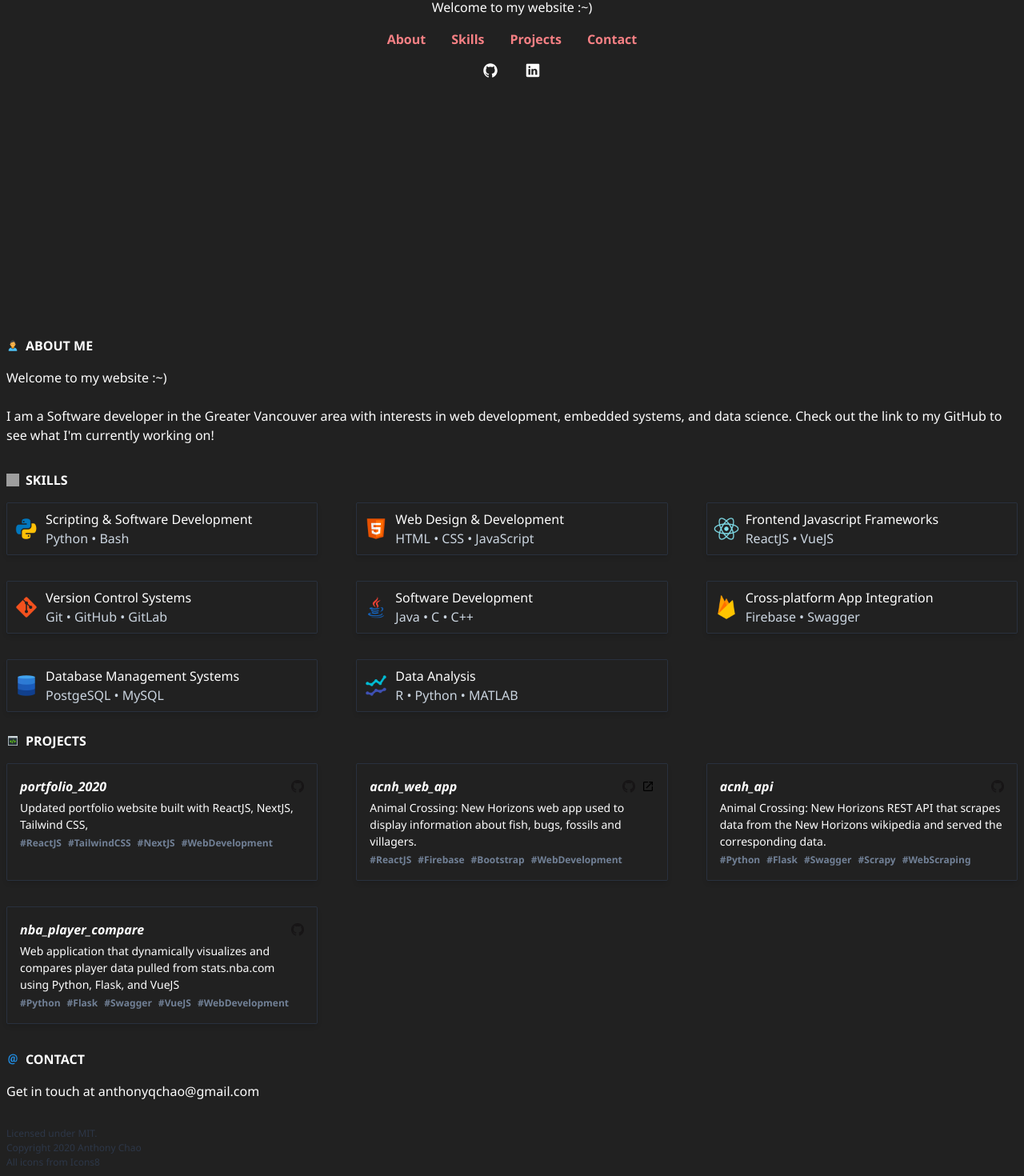
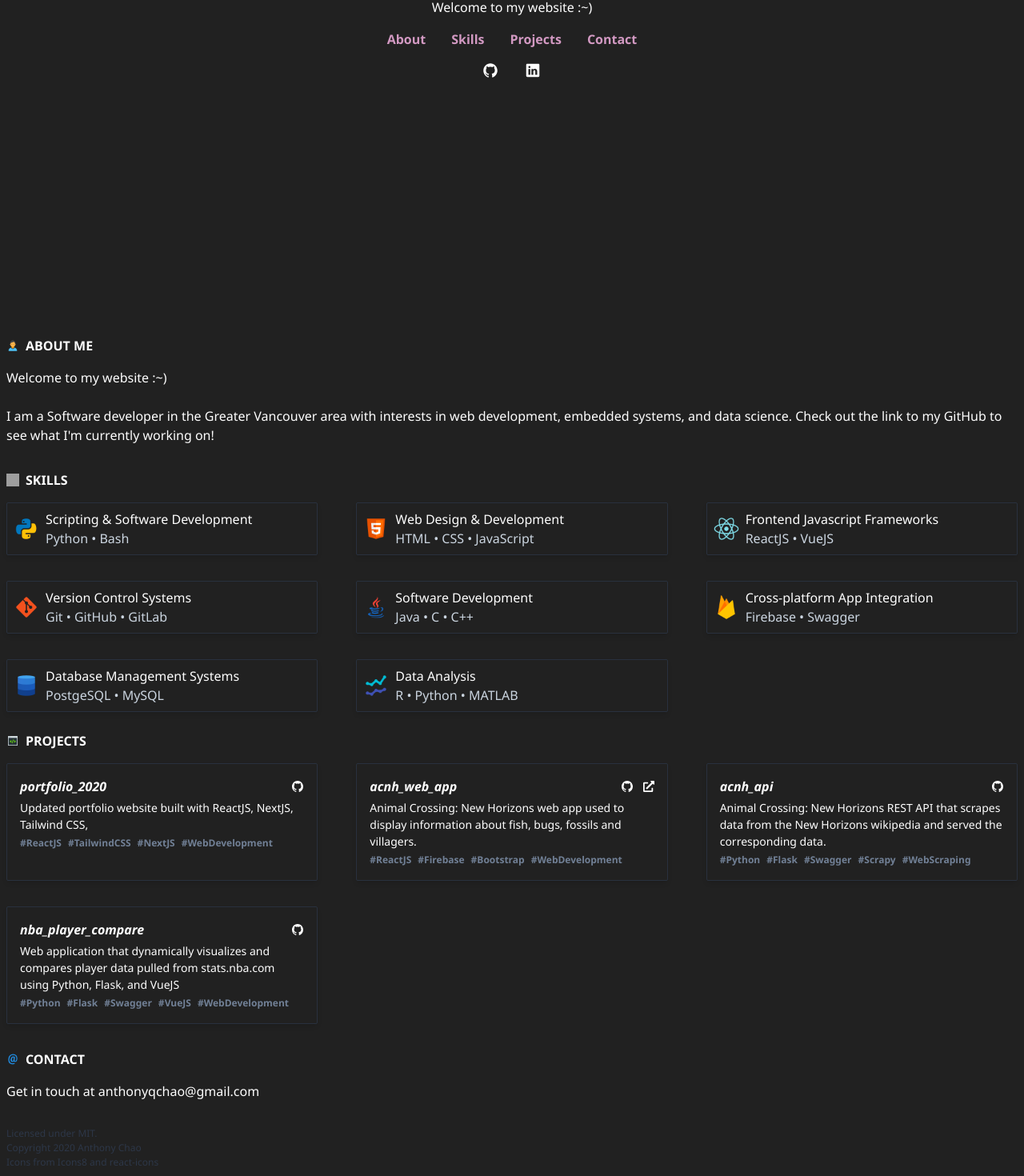
Before and after one commit to anthonysea/portfolio_2020, a Next.js app: page / in a window 1280 px wide. Shown: the part 388-1858 px from the top of the page at 80% size. Built offline with nearby package versions, Linux system fonts and the light colour scheme; grey boxes are pictures that could not be loaded.

Commit message:
Changed icons used in project cards to react-icons and to change color with theme; fixed bug with footer text not changing color

```diff
--- a/components/Footer.js
+++ b/components/Footer.js
@@ -3,13 +3,13 @@ import { useContext } from 'react';
 
 
 export default function Footer({ children, props }) {
-    const dark = useContext(ThemeContext)
+    const { dark } = useContext(ThemeContext)
 
     return (
-        <div className="p-2">
-            <p className={`${ dark ? "text-gray-800" : "text-gray-300"} text-xs`}>Licensed under MIT.</p>
-            <p className={`${ dark ? "text-gray-800" : "text-gray-300"} text-xs`}>Copyright { new Date().getFullYear() } Anthony  Chao</p>
-            <p className={`${ dark ? "text-gray-800" : "text-gray-300"} text-xs`}>All icons from <a href="https://icons8.com">Icons8</a></p>
+        <div className={`${ dark ? "text-gray-800" : "text-gray-300"} p-2 text-xs`}>
+            <p>Licensed under MIT.</p>
+            <p>Copyright { new Date().getFullYear() } Anthony  Chao</p>
+            <p>Icons from <a href="https://icons8.com">Icons8</a> and <a href="https://github.com/react-icons/react-icons">react-icons</a></p>
         </div>
     )
 }
--- a/components/Landing.js
+++ b/components/Landing.js
@@ -12,10 +12,10 @@ export default function Landing({ children, props }) {
             <h1 className={ styles.heading }><a href="/">Anthony Chao</a></h1>
             <p>Welcome to my website :~)</p>
             <div className="my-4 flex flex-row justify-center">
-                <div className="mx-2 px-2"><a className={ styles.link } href="#about">About</a></div>
-                <div className="mx-2 px-2"><a className={ styles.link } href="#skills">Skills</a></div>
-                <div className="mx-2 px-2"><a className={ styles.link } href="#projects">Projects</a></div>
-                <div className="mx-2 px-2"><a className={ styles.link } href="#contact">Contact</a></div>
+                <div className="mx-2 px-2"><a className={ dark ? styles.linkDark : styles.link } href="#about">About</a></div>
+                <div className="mx-2 px-2"><a className={ dark ? styles.linkDark : styles.link } href="#skills">Skills</a></div>
+                <div className="mx-2 px-2"><a className={ dark ? styles.linkDark : styles.link } href="#projects">Projects</a></div>
+                <div className="mx-2 px-2"><a className={ dark ? styles.linkDark : styles.link } href="#contact">Contact</a></div>
             </div>
             <div className="flex flex-row justify-center">
                 <div className="mx-4 self-center">
--- a/components/Landing.module.css
+++ b/components/Landing.module.css
@@ -27,3 +27,13 @@
     /* dark theme */
     /* color: #fef9d7; */
 }
+
+.linkDark {
+    color: #d299c2;
+    @apply font-semibold;
+    transition: 0.7s;
+}
+
+.linkDark:hover {
+    color: #fef9d7;
+}
--- a/components/Projects.js
+++ b/components/Projects.js
@@ -1,9 +1,12 @@
+import { useContext } from 'react';
+import Fade from 'react-reveal/Fade';
+
 import SectionHeading from '../components/SectionHeading';
+import ThemeContext from '../context/ThemeContext';
+
 import styles from './Projects.module.css';
-
-import Fade from 'react-reveal/Fade';
-import { useContext } from 'react';
-import ThemeContext from '../context/ThemeContext';
+import { IoLogoGithub } from 'react-icons/io';
+import { FaExternalLinkAlt } from 'react-icons/fa';
 
 export default function Projects({ projectData, children, props }) {
     const { dark } = useContext(ThemeContext)
@@ -20,11 +23,11 @@ export default function Projects({ projectData, children, props }) {
                                     <div>{ name }</div>
                                     <div className="flex">
                                         <div className="self-center">
-                                            <a href={ github } target="_blank"><img className={ styles.icon } src="images/github.png"></img></a>
+                                            <a href={ github } target="_blank"><IoLogoGithub color={ dark ? "white" : "#212121"}/></a>
                                         </div>
                                         { url &&
-                                        <div className="self-center ml-2">
-                                            <a href={ url } target="_blank"><img className={ styles.icon } src="images/external-link.png"></img></a>
+                                        <div className="self-center ml-3">
+                                            <a href={ url } target="_blank"><FaExternalLinkAlt size="14px" color={ dark ? "white" : "#212121" }/></a>
                                         </div>
                                         }
 
--- a/components/Skills.js
+++ b/components/Skills.js
@@ -1,8 +1,9 @@
+import { useContext } from 'react';
 import Fade from 'react-reveal/Fade';
 
 import SectionHeading from '../components/SectionHeading'
-import { useContext } from 'react';
 import ThemeContext from '../context/ThemeContext';
+
 import styles from './Skills.module.css';
 
 export default function Skills({ skillData, children, props }) {
```
